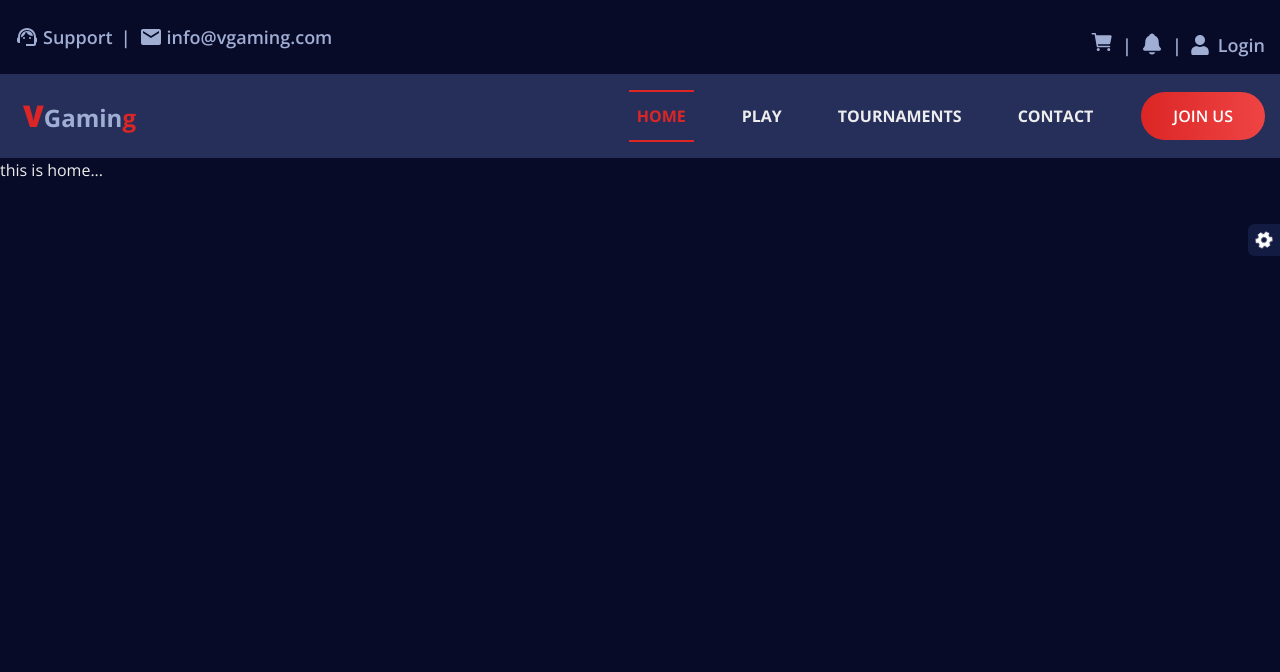
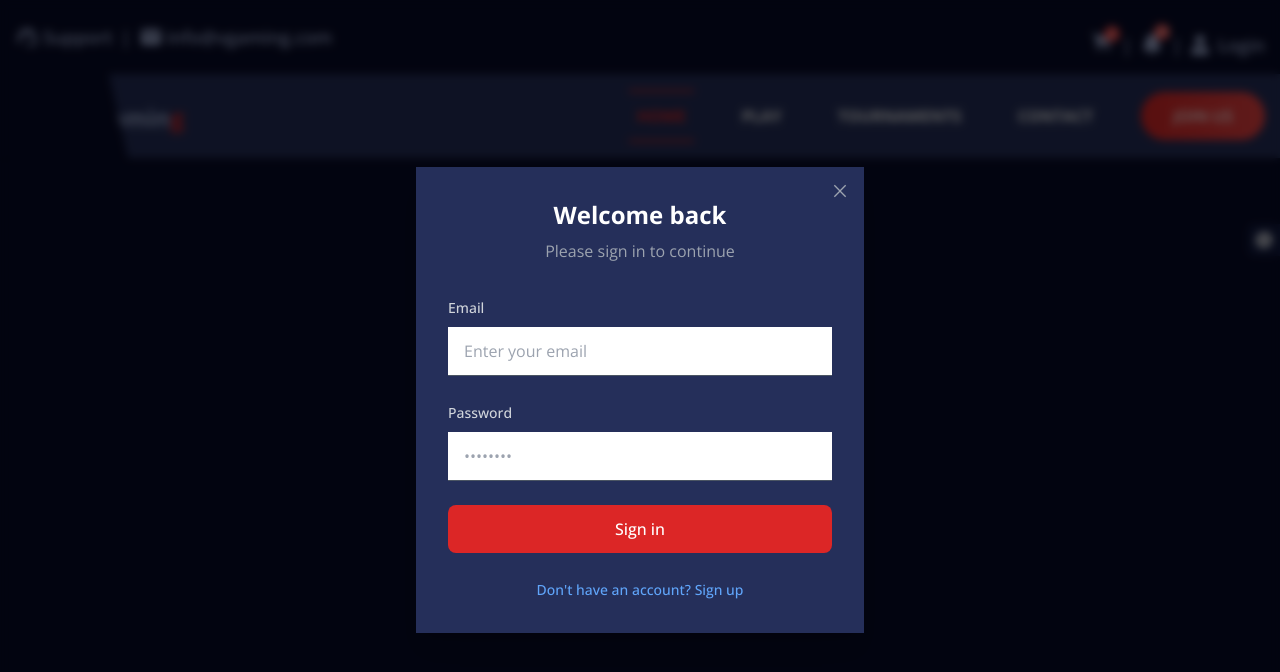
Before and after one commit to Nafiz-Al-Turabi/dooplo-gaming-client, a Next.js app: page / in a window 1280 px wide. Both pictures are taken after a click on the button "Login". Shown: the top 672 px of the page. Built offline with nearby package versions, Linux system fonts and the light colour scheme.

Commit message:
Authentication for added

```diff
--- a/app/page.js
+++ b/app/page.js
@@ -1,9 +1,9 @@
-import Image from "next/image";
+import HeroSection from "@/components/HeroSection/HeroSection";
 
 export default function Home() {
   return (
     <div>
-      this is home...
+      <HeroSection />
     </div>
   );
 }
--- /dev/null
+++ b/components/Authentication/Authentication.js
@@ -0,0 +1,172 @@
+"use client";
+import React, { useState } from "react";
+import { RiCloseLargeLine } from "react-icons/ri";
+import { useForm } from "react-hook-form";
+
+const Authentication = ({ isOpen, onClose }) => {
+  const [isLogin, setIsLogin] = useState(true);
+
+  const loginForm = useForm({
+    defaultValues: {
+      email: "",
+      password: "",
+    },
+  });
+
+  const signupForm = useForm({
+    defaultValues: {
+      name: "",
+      email: "",
+      password: "",
+    },
+  });
+
+  const onLoginSubmit = (data) => {
+    console.log("Login data:", data);
+    // Handle login logic here
+  };
+
+  const onSignupSubmit = (data) => {
+    console.log("Signup data:", data);
+    // Handle signup logic here
+  };
+
+  if (!isOpen) return null;
+
+  return (
+    <div
+      className="fixed inset-0 bg-black/60 backdrop-blur-sm flex items-center justify-center p-4 z-50 "
+      onClick={onClose}
+    >
+      <div
+        className="relative w-full max-w-md bg-white dark:bg-[#252f5a] shadow-xl"
+        onClick={(e) => e.stopPropagation()}
+      >
+        <button
+          onClick={onClose}
+          className="absolute right-4 top-4 text-gray-400 hover:text-gray-600 dark:hover:text-gray-300"
+        >
+          <RiCloseLargeLine />
+        </button>
+
+        <div className="p-8">
+          <div className="text-center mb-8">
+            <h3 className="text-2xl font-bold text-gray-800 dark:text-white">
+              {isLogin ? "Welcome back" : "Create account"}
+            </h3>
+            <p className="text-gray-500 dark:text-gray-400 mt-2">
+              {isLogin
+                ? "Please sign in to continue"
+                : "Please fill in your information"}
+            </p>
+          </div>
+
+          {isLogin ? (
+            // Login Form
+            <form onSubmit={loginForm.handleSubmit(onLoginSubmit)} className="space-y-6">
+              <div>
+                <label className="text-sm font-medium text-gray-700 dark:text-gray-300">
+                  Email
+                </label>
+                <input
+                  {...loginForm.register("email", { required: "Email is required" })}
+                  type="email"
+                  className="mt-2 w-full px-4 py-3 border-b border-gray-300 dark:border-gray-600 bg-white bg-transparent focus:outline-none focus:border-b focus:border-red-600 dark:focus:border-red-600 transition-colors"
+                  placeholder="Enter your email"
+                />
+                {loginForm.formState.errors.email && (
+                  <p className="text-red-500 text-sm mt-1">{loginForm.formState.errors.email.message}</p>
+                )}
+              </div>
+              <div>
+                <label className="text-sm font-medium text-gray-700 dark:text-gray-300">
+                  Password
+                </label>
+                <input
+                  {...loginForm.register("password", { required: "Password is required" })}
+                  type="password"
+                  className="mt-2 w-full px-4 py-3 border-b border-gray-300 dark:border-gray-600 bg-white bg-transparent focus:outline-none focus:border-b focus:border-red-600 dark:focus:border-red-600 transition-colors"
+                  placeholder="••••••••"
+                />
+                {loginForm.formState.errors.password && (
+                  <p className="text-red-500 text-sm mt-1">{loginForm.formState.errors.password.message}</p>
+                )}
+              </div>
+              <button
+                type="submit"
+                className="w-full bg-red-600 hover:bg-red-700 text-white font-medium py-3 px-4 rounded-lg transition-colors"
+              >
+                Sign in
+              </button>
+            </form>
+          ) : (
+            // Signup Form
+            <form onSubmit={signupForm.handleSubmit(onSignupSubmit)} className="space-y-6">
+              <div>
+                <label className="text-sm font-medium text-gray-700 dark:text-gray-300">
+                  Name
+                </label>
+                <input
+                  {...signupForm.register("name", { required: "Name is required" })}
+                  type="text"
+                  className="mt-2 w-full px-4 py-3 border-b border-gray-300 dark:border-gray-600 bg-white bg-transparent focus:outline-none focus:border-b focus:border-red-600 dark:focus:border-red-600 transition-colors"
+                  placeholder="Enter your name"
+                />
+                {signupForm.formState.errors.name && (
+                  <p className="text-red-500 text-sm mt-1">{signupForm.formState.errors.name.message}</p>
+                )}
+              </div>
+              <div>
+                <label className="text-sm font-medium text-gray-700 dark:text-gray-300">
+                  Email
+                </label>
+                <input
+                  {...signupForm.register("email", { required: "Email is required" })}
+                  type="email"
+                  className="mt-2 w-full px-4 py-3 border-b border-gray-300 dark:border-gray-600 bg-white bg-transparent focus:outline-none focus:border-b focus:border-red-600 dark:focus:border-red-600 transition-colors"
+                  placeholder="Enter your email"
+                />
+                {signupForm.formState.errors.email && (
+                  <p className="text-red-500 text-sm mt-1">{signupForm.formState.errors.email.message}</p>
+                )}
+              </div>
+              <div>
+                <label className="text-sm font-medium text-gray-700 dark:text-gray-300">
+                  Password
+                </label>
+                <input
+                  {...signupForm.register("password", { required: "Password is required" })}
+                  type="password"
+                  className="mt-2 w-full px-4 py-3 border-b border-gray-300 dark:border-gray-600 bg-white bg-transparent focus:outline-none focus:border-b focus:border-red-600 dark:focus:border-red-600 transition-colors"
+                  placeholder="••••••••"
+                />
+                {signupForm.formState.errors.password && (
+                  <p className="text-red-500 text-sm mt-1">{signupForm.formState.errors.password.message}</p>
+                )}
+              </div>
+              <button
+                type="submit"
+                className="w-full bg-red-600 hover:bg-red-700 text-white font-medium py-3 px-4 rounded-lg transition-colors"
+              >
+                Create account
+              </button>
+            </form>
+          )}
+
+          <div className="mt-6 text-center">
+            <button
+              onClick={() => setIsLogin(!isLogin)}
+              className="text-sm text-blue-600 hover:text-blue-700 dark:text-blue-400 dark:hover:text-blue-300 font-medium"
+            >
+              {isLogin
+                ? "Don't have an account? Sign up"
+                : "Already have an account? Sign in"}
+            </button>
+          </div>
+        </div>
+      </div>
+    </div>
+  );
+};
+
+export default Authentication;
--- /dev/null
+++ b/components/HeroSection/HeroSection.js
@@ -0,0 +1,12 @@
+import React from 'react';
+
+const HeroSection = () => {
+    return (
+        <div className=''>
+            <div></div>
+            <div></div>
+        </div>
+    );
+};
+
+export default HeroSection;
--- a/components/shared/Navbar.js
+++ b/components/shared/Navbar.js
@@ -1,12 +1,13 @@
 "use client";
 import Link from "next/link";
 import { usePathname } from "next/navigation";
-import { useState } from "react";
+import { useEffect, useState } from "react";
 import { IoClose, IoMenuOutline } from "react-icons/io5";
 
 const Navbar = () => {
   const pathname = usePathname();
   const [menuOpen, setMenuOpen] = useState(false);
+  const [isScrolled, setIsScrolled] = useState(false);
 
   const navItems = [
     { href: "/", label: "Home" },
@@ -19,12 +20,35 @@ const Navbar = () => {
     setMenuOpen((prev) => !prev);
   };
 
+  useEffect(() => {
+    const handleScroll = () => {
+      if (window.scrollY > 50) {
+        setIsScrolled(true);
+      } else {
+        setIsScrolled(false);
+      }
+    };
+    window.addEventListener("scroll", handleScroll);
+    return () => window.removeEventListener("scroll", handleScroll);
+  }, []);
+
   return (
-    <div className="bg-zinc shadow dark:shadow-none dark:bg-[#252f5a] ">
+    <div
+      className={`${
+        isScrolled
+          ? "fixed top-0 left-0 w-full shadow-lg bg-zinc-50 dark:bg-[#252f5a] transition-transform duration-300"
+          : "bg-zinc-50 dark:bg-[#252f5a] shadow relative"
+      } z-40`}
+    >
+      <div className="hidden lg:block inset-0 absolute top-0 left-0 w-0  xl:w-[10%] 2xl:w-[18%] h-full bg-[#252f5a] dark:bg-[#070b28] [clip-path:polygon(0_0,85%_0,100%_100%,0%_100%)]"></div>
       <div className="max-w-[1250px] mx-auto flex justify-between items-center py-4">
         <Link href="/" className="ml-2">
           {/* <img src="/images/logo.png" alt="logo" className="h-8" /> */}
-          <h1 className="text-2xl font-bold text-red-600"> <span className="text-3xl font-extrabold">V</span><span className="dark:text-[#a1aed4]">Gamin</span>g</h1>
+          <h1 className="text-2xl font-bold text-red-600 xl:pl-12 2xl:pl-0">
+            {" "}
+            <span className="text-3xl font-extrabold">V</span>
+            <span className="dark:text-[#a1aed4]">Gamin</span>g
+          </h1>
         </Link>
 
         {/* Desktop Navigation */}
@@ -46,7 +70,6 @@ const Navbar = () => {
           <button className="bg-gradient-to-l to-red-600 text-white from-red-500 py-3 px-8 rounded-full text-base font-semibold uppercase hover:bg-gradient-to-l hover:to-red-500 hover:from-red-600 duration-300 hover:-translate-y-0.5">
             Join us
           </button>
-
         </div>
 
         {/* Mobile Menu Toggle */}
--- a/components/shared/TopBar.js
+++ b/components/shared/TopBar.js
@@ -1,11 +1,17 @@
-import React from "react";
+"use client"
+import React, { useState } from "react";
 import { FaUser } from "react-icons/fa";
 import { IoCart, IoNotifications } from "react-icons/io5";
 import { MdEmail, MdSupportAgent } from "react-icons/md";
+import Authentication from "../Authentication/Authentication";
 
 const TopBar = () => {
+  const [isOpen, setIsOpen] = useState(false);
+  const handleOpen = () => {
+    setIsOpen(true);
+  };
   return (
-    <div className="bg-zinc-50 dark:bg-transparent">
+    <div className="bg-zinc-100 dark:bg-transparent">
       <div className="max-w-[1250px] mx-auto space-y-4 lg:flex  justify-between items-center py-3 ">
         <div className="flex justify-center lg:justify-normal gap-2 dark:text-[#a1aed4]">
           <p className="flex items-center gap-1 text-lg font-semibold">
@@ -18,25 +24,31 @@ const TopBar = () => {
         </div>
         <div className="flex justify-center lg:justify-normal items-center gap-2 dark:text-[#a1aed4]">
           <div>
-            <button>
+            <button className="relative">
               <IoCart className="text-2xl" />
+              <span className="flex justify-center items-center absolute -top-1 -right-1.5 w-4 h-4 text-xs text-white bg-red-500 rounded-full p-0.5">2 </span>
             </button>
           </div>{" "}
           <span className="text-lg font-semibold">|</span>
           <div>
-            <button>
+            <button className="relative">
               <IoNotifications className="text-2xl mt-1" />
+              <span className="flex justify-center items-center absolute -top-1 -right-1.5 w-4 h-4 text-xs text-white bg-red-500 rounded-full p-0.5">20</span>
             </button>
           </div>
           <span className="text-lg font-semibold">|</span>
           <div>
-            <button className="flex items-center text-lg font-semibold gap-2">
+            <button onClick={handleOpen} className="flex items-center text-lg font-semibold gap-2">
               <FaUser className="text-xl" />
               Login
             </button>
           </div>
         </div>
       </div>
+
+      {
+        isOpen && <Authentication isOpen={isOpen} onClose={() => setIsOpen(false)} />
+      }
     </div>
   );
 };
--- a/package.json
+++ b/package.json
@@ -9,9 +9,11 @@
     "lint": "next lint"
   },
   "dependencies": {
+    "framer-motion": "^12.0.3",
     "next": "15.1.5",
     "react": "^19.0.0",
     "react-dom": "^19.0.0",
+    "react-hook-form": "^7.54.2",
     "react-icons": "^5.4.0"
   },
   "devDependencies": {
```
Also changed, not shown: app/globals.css (+41 -2 lines), 1 other file (tests, documents, lock files or other folders).
